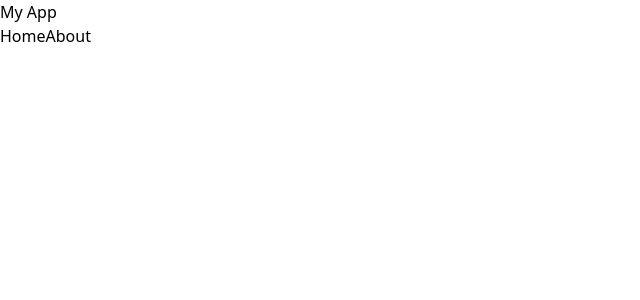
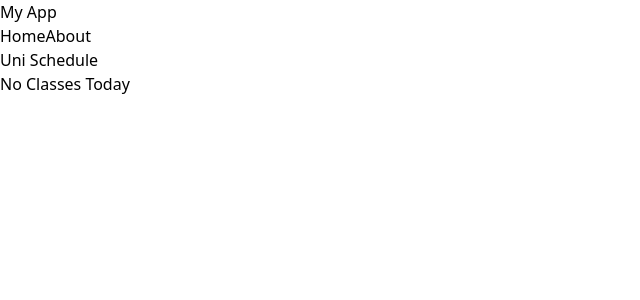
Before and after one commit to hymroh2/personal-dashboard-in-vue, a Vue app in the folder personal-dashboard-in-vue/: page / in a window 1280 px wide. Before the commit this address had no page. Shown: the top 300 px of the page, without its empty margins (0-640 px from the left). Built offline with nearby package versions, Linux system fonts and the light colour scheme; data requests are answered from the project's data file.

Commit message:
added the UniScheduleList component to the HomeView, some styling to the ScheduleItem component

```diff
--- a/personal-dashboard-in-vue/src/components/ScheduleItem.vue
+++ b/personal-dashboard-in-vue/src/components/ScheduleItem.vue
@@ -1,5 +1,5 @@
 <template>
-  <div>
+  <div class="flex">
     <h1>{{ course_code }}</h1>
     <p>{{ class_type }}</p>
     <p>{{ time }}</p>
--- a/personal-dashboard-in-vue/src/views/HomeView.vue
+++ b/personal-dashboard-in-vue/src/views/HomeView.vue
@@ -1,16 +1,18 @@
 <template>
   <main>
-    <Card></Card>
+    <Card><UniScheduleList /></Card>
   </main>
 </template>
 
 <script lang="ts">
 import Card from '@/components/Card.vue'
+import UniScheduleList from '@/components/UniScheduleList.vue';
 
 export default {
   name: "HomeView",
   components: {
-    Card
+    Card,
+    UniScheduleList
   }
 }
 </script>
```
